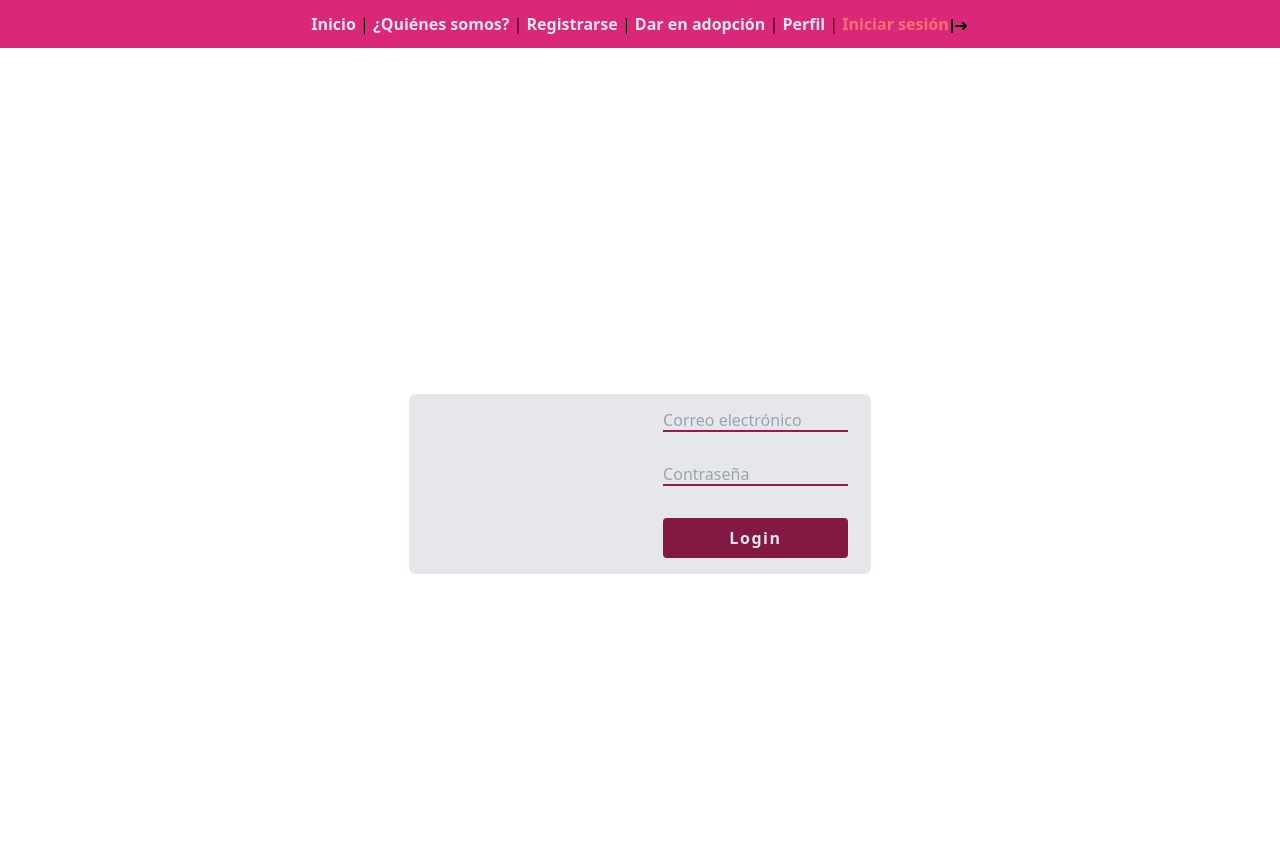
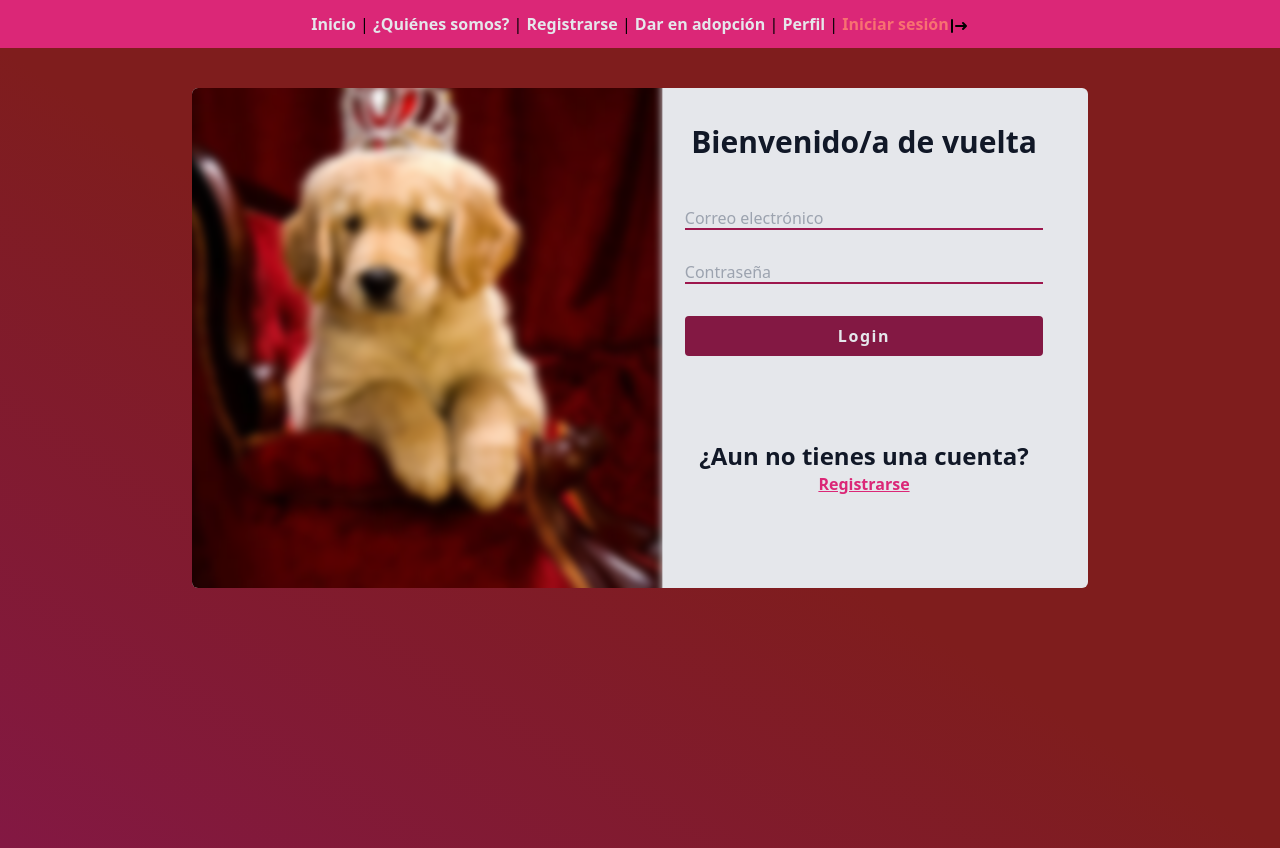
Before and after one commit to Tomas-Ortiz/proyecto-ing-software, a Vue app: page /login in a window 1280 px wide. Built offline with nearby package versions, Linux system fonts and the light colour scheme; the HTML template or start-up script is replaced by a standard one.

Commit message:
Estilos agregados

```diff
--- a/src/frontend/components/UI/TheLogin.vue
+++ b/src/frontend/components/UI/TheLogin.vue
@@ -1,20 +1,64 @@
 <template>
- <base-signup-card>
+ <base-login-card>
+   <template #image>
+      <img
+        src="../../assets/images/login-card-image.jpg"
+        alt="a dog  wearing a crown"
+      />
+    </template>
+    <template #title>
+      <h1 class="title">{{ loginFormData.title }}</h1>
+    </template>
     <template #form>
       <login-form></login-form>
     </template>
- </base-signup-card>
+    <template #withoutAccount>
+      <h2 class="withoutAccount">{{ loginFormData.withoutAccount }}</h2>
+    </template>
+    <template #register>
+      <a class="register" href="/signup">{{ loginFormData.redirect }}</a>
+    </template>
+
+ </base-login-card>
 </template>
 
 <script>
-import BaseSignupCard from '../layout/BaseSignupCard.vue';
+import BaseLoginCard from '../layout/BaseLoginCard.vue';
 import LoginFrom from '../LoginForm.vue';
 
 export default {
   components: {
-    'base-signup-card': BaseSignupCard,
+    'base-login-card': BaseLoginCard,
     'login-form': LoginFrom,
   },
-
+  data() {
+    return {
+      loginFormData: {
+        title: 'Bienvenido/a de vuelta',
+        withoutAccount: '¿Aun no tienes una cuenta?',
+        redirect: 'Registrarse',
+        image: {
+          url: '../../assets/images/login-card-image.jpg',
+          alt: 'Un perro usando una corona',
+        },
+      }
+    };
+  },
 }
 </script>
+
+<style lang="postcss" scoped>
+img {
+  @apply w-full h-full object-cover object-center filter blur-sm;
+}
+.title {
+  @apply text-3xl font-semibold text-gray-900 my-8 pt-8 md:mt-1;
+}
+.withoutAccount {
+  @apply text-2xl font-semibold text-gray-900 pt-16 md:mt-1;
+}
+.register {
+  @apply font-semibold text-pink-600 underline;
+}
+
+</style>
--- /dev/null
+++ b/src/frontend/components/layout/BaseLoginCard.vue
@@ -0,0 +1,41 @@
+<template>
+  <div class="card-container">
+    <div class="image-container">
+      <slot name="leftTitle"></slot>
+      <slot name="image"></slot>
+    </div>
+    <div class="container">
+      <div class="title-container">
+        <slot name="title"></slot>
+      </div>
+      <div class="form-container">
+        <slot name="form"></slot>
+      </div>
+      <slot name="withoutAccount"></slot>
+      <slot name="register"></slot>
+    </div>
+  </div>
+</template>
+
+<style lang="postcss" scoped>
+.card-container {
+  @apply bg-gray-200 mx-auto mb-10 lg:mt-3 rounded-md overflow-hidden;
+  @apply md:grid md:grid-cols-2 max-w-sm md:max-w-3xl lg:max-w-4xl;
+  @apply mt-10 max-h-full;
+}
+.card-container {
+  height: 500px;
+}
+.image-container {
+  @apply overflow-hidden hidden md:block;
+}
+.image-container {
+    transform: scale(1.1);
+}
+.container {
+  @apply md:col-start-2 items-center text-center h-3/5;
+}
+.form-container {
+  @apply row-span-4;
+}
+</style>
--- a/src/frontend/views/Login.vue
+++ b/src/frontend/views/Login.vue
@@ -1,5 +1,5 @@
 <template>
-  <div class="login">
+  <div class="login-background">
     <the-login></the-login>
   </div>
 </template>
@@ -17,7 +17,8 @@ export default {
 </script>
 
 <style lang="postcss" scoped>
-.login {
-  @apply flex h-screen justify-center items-center;
+.login-background {
+  @apply bg-gradient-to-tr from-pink-900 via-red-900 to-red-900;
+  @apply absolute w-full min-h-screen overflow-hidden;
 }
 </style>
```
Also changed, not shown: src/frontend/assets/images/login-card-image.jpg (added).
